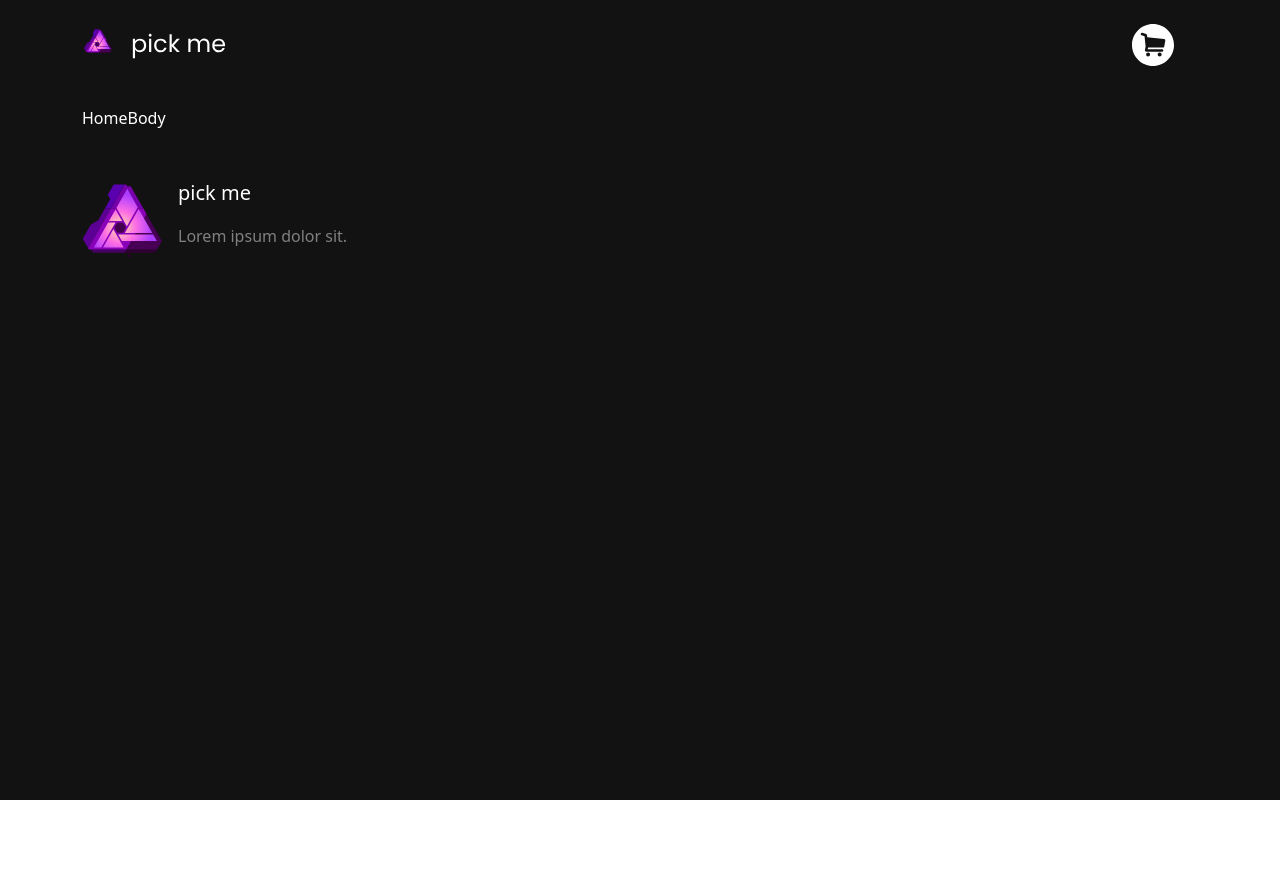
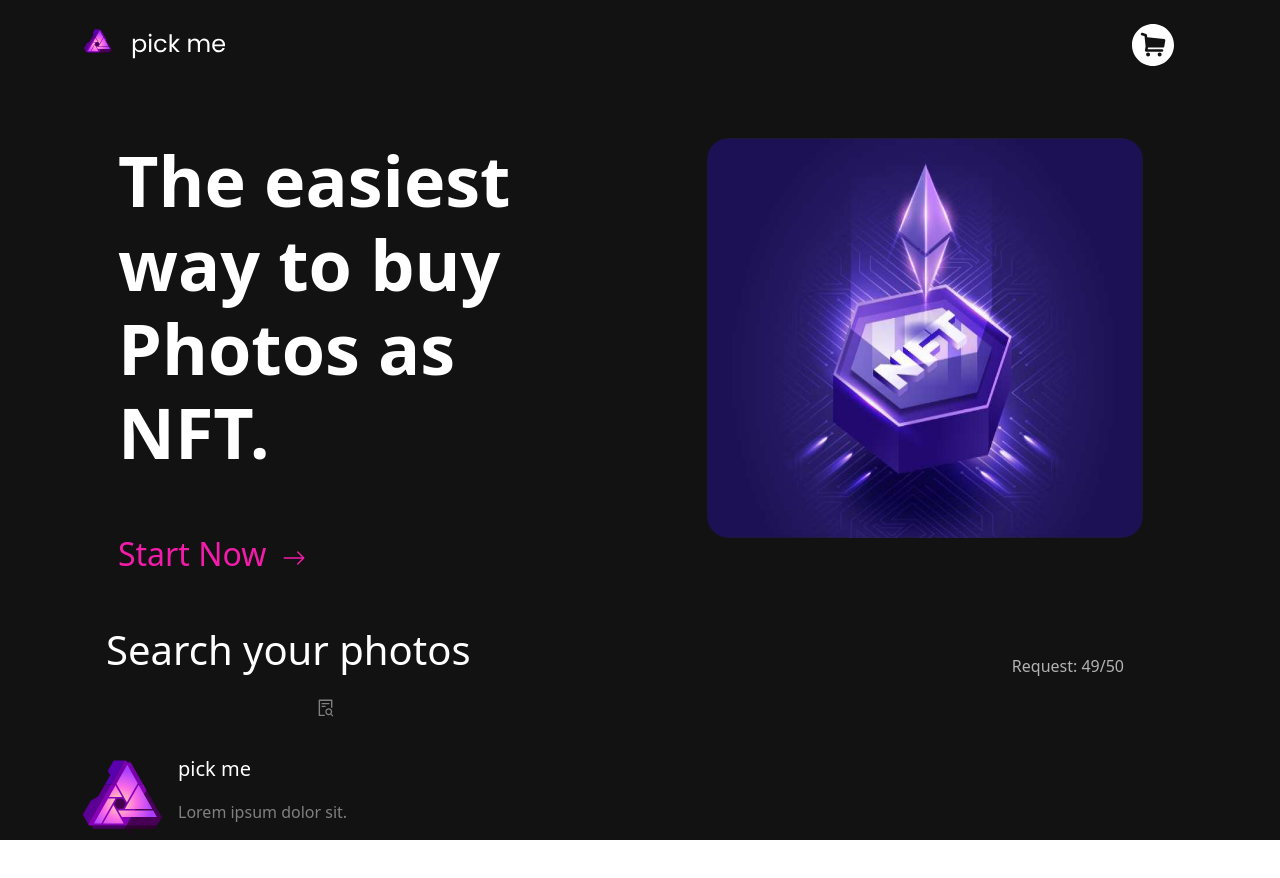
Before and after one commit to matteopelusi7/redux-react-pick-me, a React (Create React App) app: page / in a window 1280 px wide. Shown: the top 878 px of the page. Before the commit the page ends 800 px from the top, so only its background shows below. Built offline with nearby package versions, Linux system fonts and the light colour scheme.

Commit message:
add layout homebody

```diff
--- a/package.json
+++ b/package.json
@@ -10,6 +10,7 @@
     "bootstrap": "^5.2.3",
     "react": "^18.2.0",
     "react-dom": "^18.2.0",
+    "react-icons": "^4.8.0",
     "react-router-dom": "^6.9.0",
     "react-scripts": "5.0.1",
     "web-vitals": "^2.1.4"
--- /dev/null
+++ b/src/components/Hero.js
@@ -0,0 +1,26 @@
+import React from 'react'
+import nft from '../images/nft-img.png'
+import { BsArrowRight } from "react-icons/bs";
+
+const Hero = () => {
+  return (
+    <div className='container my-5 hero'>
+        <div className='row d-flex justify-content-center'>
+            <div className='col-6 px-5'>
+                <h2 className='title pb-5'>The easiest way to buy Photos as NFT.</h2>
+                <div className='d-flex start align-items-center gap-3'>
+                    <p className='fs-2'>Start Now</p>
+                    <BsArrowRight className='fs-4 mt-2' />
+                </div>
+            </div>
+            <div className='col-6 container-image d-flex justify-content-center'>
+                <div className='container-img text-center'>
+                    <img className='rounded-pers' src={nft} alt="nft" />
+                </div>
+            </div>
+        </div>
+    </div>
+  )
+}
+
+export default Hero
--- a/src/components/HomeBody.js
+++ b/src/components/HomeBody.js
@@ -1,9 +1,23 @@
 import React from 'react'
+import { AiOutlineFileSearch } from "react-icons/ai";
 
 const HomeBody = () => {
   return (
-    <div className='container my-3'>
-        HomeBody
+    <div className='container my-5'>
+      <div className='px-4 mt-3 row d-flex justify-content-between align-items-center'>
+        <div className='col-8'>
+          <h3 className='fs-1'>Search your photos</h3>
+          <div className='pt-4 container-search d-flex align-items-center'>
+            {/* <input className='search' type="text" name="search" value="search" placeholder='Cerca la tua foto' />  */}
+            <button className='icon-bar'>
+              <AiOutlineFileSearch className='fs-5' />
+            </button>
+          </div>
+        </div>
+        <div className='col-4 request text-end pr-5'>
+          <p className='fs-6'>Request: 49/50</p>
+        </div>
+      </div>
     </div>
   )
 }
--- a/src/index.css
+++ b/src/index.css
@@ -21,12 +21,75 @@ code {
   monospace;
 }
 
+.hero p {
+  margin-bottom: 0;
+}
+
+ul {
+  list-style: none;
+}
+
 .App {
   color: white;
   background-color: #121212;
   min-height: 100vh;
 }
 
+.start {
+  color: #f31caa;
+}
+
+.start:hover {
+  text-decoration: none;
+  color: #ad3eff;
+  cursor: pointer;
+  transition: all 200ms ease-in-out;
+}
+
 .footer {
   color: gray;
 }
+
+.request p {
+  margin-bottom: 0;
+  padding-right: 50px;
+}
+
+.title {
+  font-size: 70px;
+  font-weight: 700;
+}
+
+.container-img {
+  width: 80%;
+}
+
+img {
+  max-width: 100%;
+}
+
+.search {
+  background-color: #121212;
+  color: gray;
+  border-radius: 999px;
+  border-color: 1px solid gray;
+  padding: 7px 30px;
+  position: relative;
+}
+
+.icon-bar {
+  position: absolute;
+  border: none;
+  background-color: transparent;
+  color: gray;
+  padding-left: 210px;
+}
+
+.rounded-pers {
+  border-radius: 22px;
+  height: 400px;
+}
+
+.request {
+  color: rgb(179, 179, 179);
+}
--- a/src/screen/HomePage.js
+++ b/src/screen/HomePage.js
@@ -1,12 +1,14 @@
 import React from 'react'
 import Footer from '../components/Footer'
 import Header from '../components/Header'
+import Hero from '../components/Hero'
 import HomeBody from '../components/HomeBody'
 
 const HomePage = () => {
   return (
     <div>
         <Header />
+        <Hero />
         <HomeBody />
         <Footer />
     </div>
```
Also changed, not shown: 1 other file (tests, documents, lock files or other folders).
